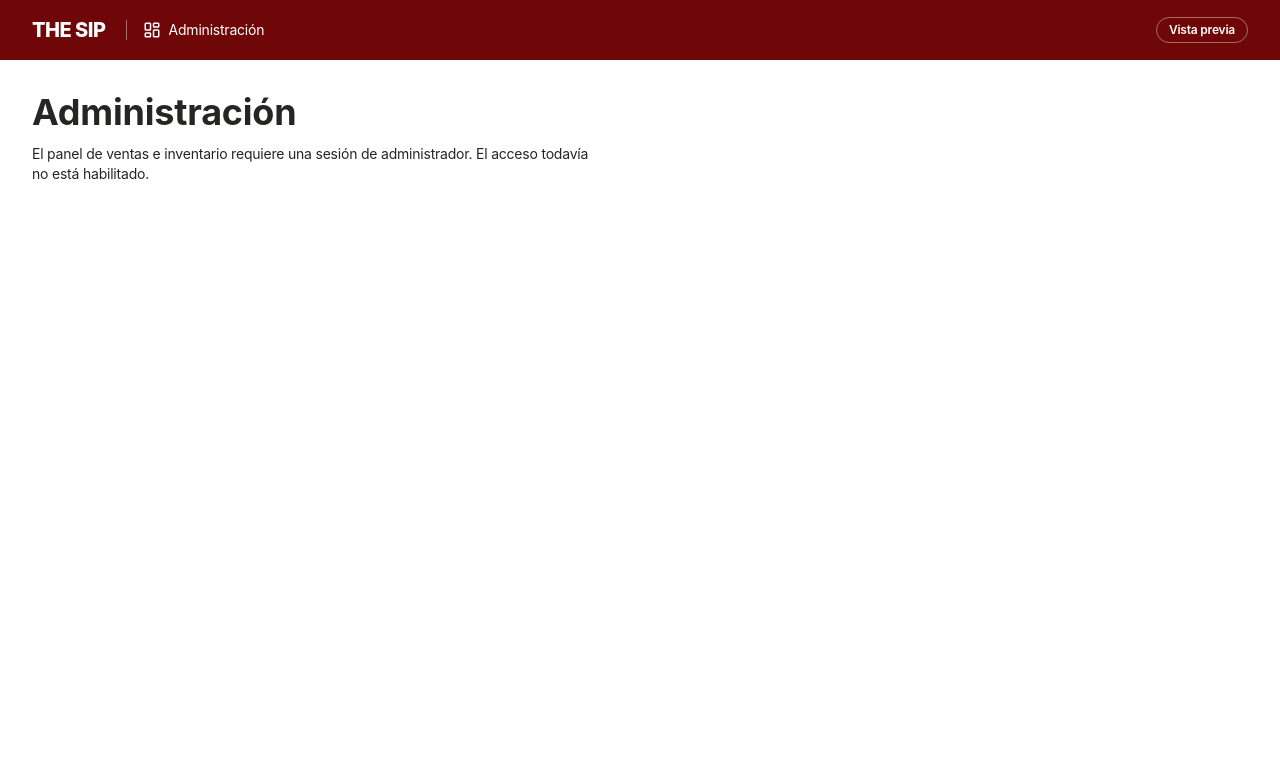
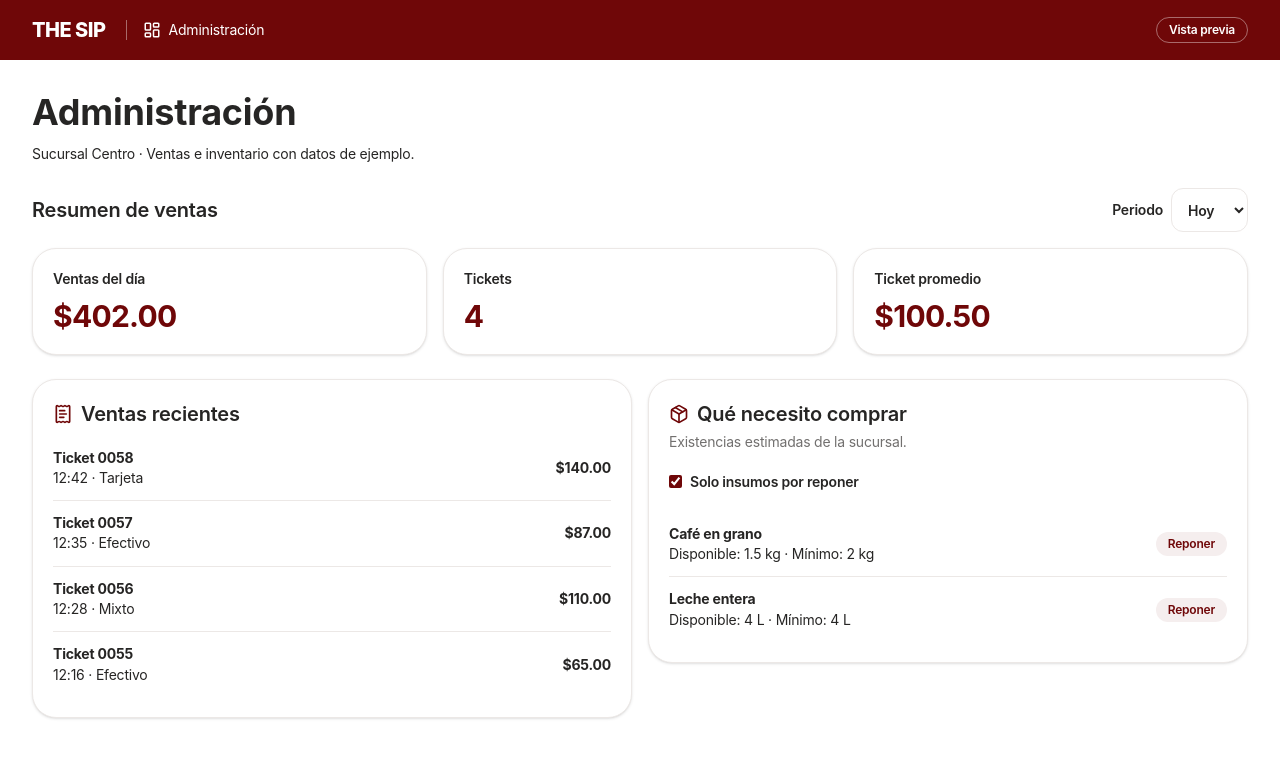
Before and after one commit to luisolea1/the-sip-frontend, a React (Vite) app: page /administrador in a window 1280 px wide. Shown: the top 758 px of the page. Built offline with nearby package versions, Linux system fonts and the light colour scheme; a web font is replaced by a local one.

Commit message:
Muestra ventas e insumos por reponer en el panel de administración

```diff
--- /dev/null
+++ b/src/features/admin/components/StockOverview.tsx
@@ -0,0 +1,29 @@
+import { Package } from "lucide-react";
+import { useState } from "react";
+import { supplies } from "../preview-data";
+
+export function StockOverview() {
+  const [onlyLow, setOnlyLow] = useState(true);
+  const visible = supplies.filter(item => !onlyLow || item.stock <= item.minimum);
+  return (
+    <section aria-labelledby="admin-stock-title" className="staff-workspace-panel">
+      <header className="flex items-center gap-2">
+        <Package size={20} className="shrink-0 text-primary" aria-hidden="true" />
+        <h2 id="admin-stock-title">Qué necesito comprar</h2>
+      </header>
+      <p className="mt-1 text-muted-foreground">Existencias estimadas de la sucursal.</p>
+      <label className="my-2 inline-flex min-h-11 items-center gap-2 font-semibold">
+        <input type="checkbox" className="accent-primary" checked={onlyLow}
+          onChange={event => setOnlyLow(event.target.checked)} /> Solo insumos por reponer
+      </label>
+      <ul className="divide-y divide-border">
+        {visible.map(item => <li key={item.name} className="flex flex-wrap items-center justify-between gap-2 py-3">
+          <div><strong>{item.name}</strong><p>Disponible: {item.stock} {item.unit} · Mínimo: {item.minimum} {item.unit}</p></div>
+          <span className={item.stock <= item.minimum ? "admin-stock-alert" : "admin-stock-available"}>
+            {item.stock <= item.minimum ? "Reponer" : "Suficiente"}
+          </span>
+        </li>)}
+      </ul>
+    </section>
+  );
+}
--- /dev/null
+++ b/src/features/admin/dashboard.css
@@ -0,0 +1,18 @@
+@reference "../../shared/styles/globals.css";
+
+.admin-metric-grid, .admin-detail-grid {
+  display: grid;
+  gap: 1rem;
+}
+.admin-metric-grid {
+  grid-template-columns: repeat(auto-fit, minmax(min(100%, 13rem), 1fr));
+}
+.admin-detail-grid {
+  grid-template-columns: repeat(auto-fit, minmax(min(100%, 23rem), 1fr));
+  align-items: start;
+}
+.admin-stock-alert, .admin-stock-available {
+  @apply rounded-full px-3 py-1 text-xs font-semibold;
+}
+.admin-stock-alert { @apply bg-accent text-primary; }
+.admin-stock-available { @apply bg-muted text-foreground; }
--- a/src/features/admin/pages/AdminDashboardPage.tsx
+++ b/src/features/admin/pages/AdminDashboardPage.tsx
@@ -1,5 +1,54 @@
+import { ReceiptText } from "lucide-react";
+import { useState } from "react";
 import { AreaIntroduction } from "@/shared/components/AreaIntroduction";
+import { formatMoney } from "@/shared/utils/format-money";
+import { StockOverview } from "../components/StockOverview";
+import { salesByDay } from "../preview-data";
+import "../dashboard.css";
 
 export default function AdminDashboardPage() {
-  return <AreaIntroduction title="Administración" description="El panel de ventas e inventario requiere una sesión de administrador. El acceso todavía no está habilitado." />;
+  const [day, setDay] = useState<keyof typeof salesByDay>("today");
+  const sales = salesByDay[day];
+  const total = sales.reduce((sum, sale) => sum + sale.total, 0);
+  const metrics = [
+    { label: "Ventas del día", value: formatMoney(total) },
+    { label: "Tickets", value: sales.length },
+    { label: "Ticket promedio", value: formatMoney(Math.round(total / sales.length)) },
+  ];
+
+  return <>
+    <AreaIntroduction title="Administración" description="Sucursal Centro · Ventas e inventario con datos de ejemplo." />
+    <section aria-labelledby="admin-summary-title" className="grid gap-4">
+      <header className="flex flex-wrap items-center justify-between gap-3">
+        <h2 id="admin-summary-title">Resumen de ventas</h2>
+        <label className="flex items-center gap-2 font-semibold">Periodo
+          <select className="min-h-11 rounded-xl border border-border px-3" value={day}
+            onChange={event => setDay(event.target.value === "today" ? "today" : "yesterday")}>
+            <option value="today">Hoy</option><option value="yesterday">Ayer</option>
+          </select>
+        </label>
+      </header>
+      <dl className="admin-metric-grid">
+        {metrics.map(({ label, value }) => <div key={label} className="staff-workspace-panel">
+          <dt className="font-semibold">{label}</dt>
+          <dd className="mt-2 text-3xl font-bold tracking-tight text-primary">{value}</dd>
+        </div>)}
+      </dl>
+    </section>
+    <div className="admin-detail-grid">
+      <section aria-labelledby="admin-sales-title" className="staff-workspace-panel">
+        <header className="mb-2 flex items-center gap-2">
+          <ReceiptText size={20} aria-hidden="true" className="text-primary" />
+          <h2 id="admin-sales-title">Ventas recientes</h2>
+        </header>
+        <ol className="divide-y divide-border">
+          {sales.map(sale => <li key={sale.ticket} className="flex flex-wrap items-center justify-between gap-2 py-3">
+            <div><strong>Ticket {sale.ticket}</strong><p><time>{sale.time}</time> · {sale.method}</p></div>
+            <strong>{formatMoney(sale.total)}</strong>
+          </li>)}
+        </ol>
+      </section>
+      <StockOverview />
+    </div>
+  </>;
 }
--- /dev/null
+++ b/src/features/admin/preview-data.ts
@@ -0,0 +1,19 @@
+export const salesByDay = {
+  today: [
+    { ticket: "0058", time: "12:42", method: "Tarjeta", total: 14000 },
+    { ticket: "0057", time: "12:35", method: "Efectivo", total: 8700 },
+    { ticket: "0056", time: "12:28", method: "Mixto", total: 11000 },
+    { ticket: "0055", time: "12:16", method: "Efectivo", total: 6500 },
+  ],
+  yesterday: [
+    { ticket: "0054", time: "17:24", method: "Tarjeta", total: 7500 },
+    { ticket: "0053", time: "17:08", method: "Efectivo", total: 13000 },
+    { ticket: "0052", time: "16:48", method: "Tarjeta", total: 6800 },
+  ],
+};
+
+export const supplies = [
+  { name: "Café en grano", unit: "kg", stock: 1.5, minimum: 2 },
+  { name: "Leche entera", unit: "L", stock: 4, minimum: 4 },
+  { name: "Vasos de 12 oz", unit: "pzas.", stock: 85, minimum: 50 },
+];
```
